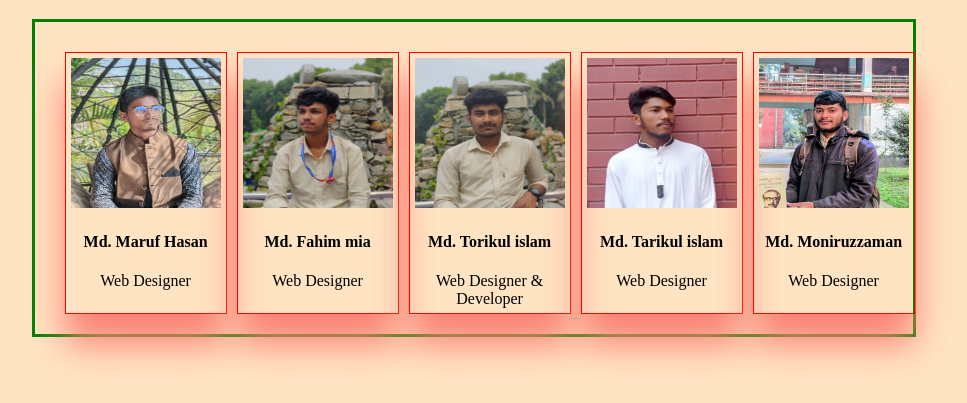
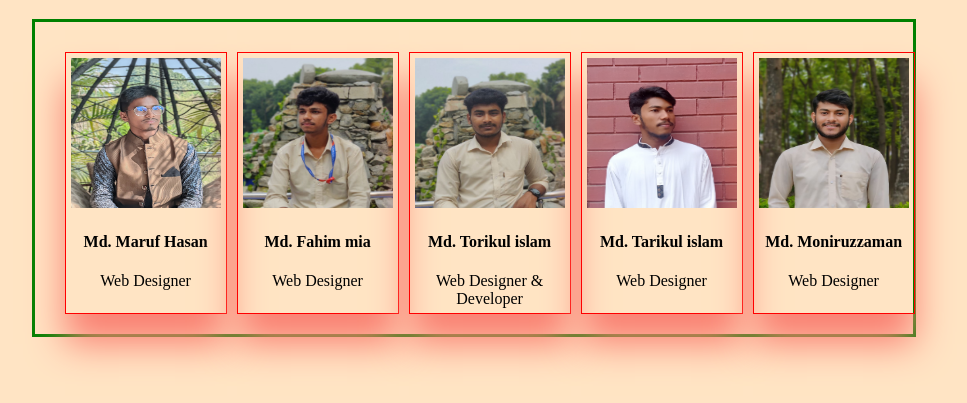
Before and after one commit to 0Maruf/identity-card-, a plain HTML site: page index.html in a window 1280 px wide. Shown: the part 61-464 px from the top of the page, without its empty margins (166-1133 px from the left). Drawn offline with Linux system fonts and the light colour scheme.

Commit message:
monir up

```diff
--- a/index.html
+++ b/index.html
@@ -59,7 +59,7 @@
             <p>Web Designer</p>
         </div>
         <div class="card-1">
-            <img src="Monir.jpg" alt="loading...">
+            <img src="Monir.jpeg" alt="loading...">
             <h4>Md. Moniruzzaman</h4>
             <p>Web Designer</p>
         </div>
```
Also changed, not shown: Monir.jpeg (added), Monir.jpg (deleted).
